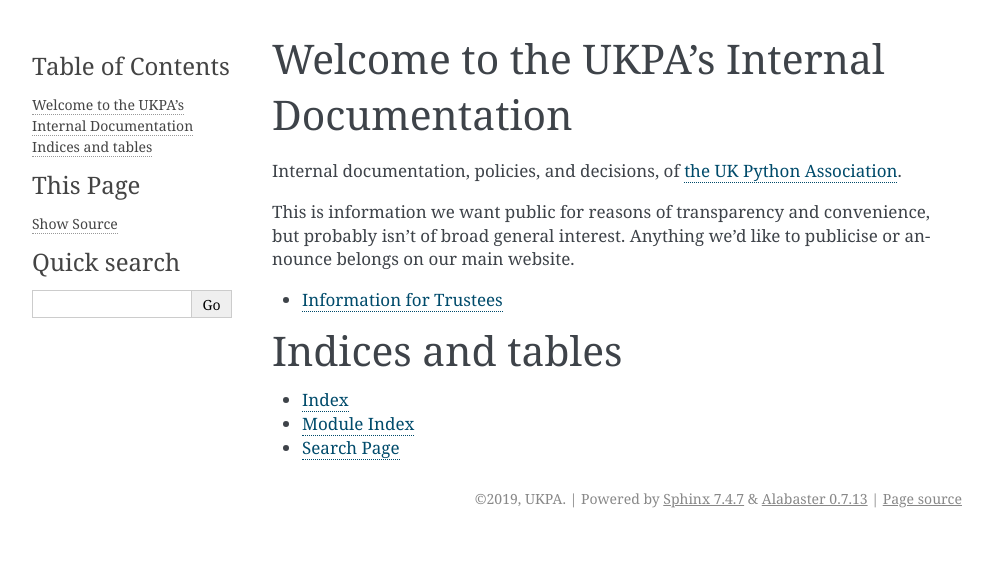
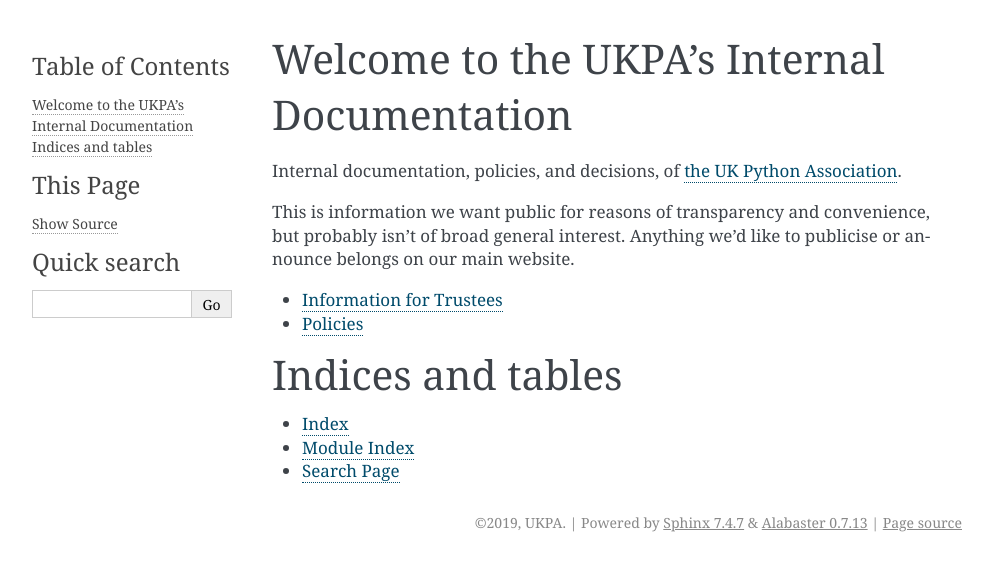
Before and after one commit to UKPythonAssociation/ukpa-internaldocs, a Sphinx documentation site: the page built from source/index.rst, in a window 1280 px wide. Shown: the top 571 px of the page, without its empty margins (148-1141 px from the left). Built offline with Sphinx 7.4.7, drawn with Linux system fonts in a browser that asks for light colours.

Commit message:
Make a specific policies subdir

```diff
--- a/source/index.rst
+++ b/source/index.rst
@@ -16,7 +16,7 @@
    :maxdepth: 2
 
    information-for-trustees
-   john-pinner-award
+   policies/index
 
 
 
--- /dev/null
+++ b/source/policies/index.rst
@@ -0,0 +1,6 @@
+Policies
+========
+
+.. toctree::
+
+   john-pinner-award
```
Also changed, not shown: source/policies/john-pinner-award.rst (renamed from source/john-pinner-award.rst).
